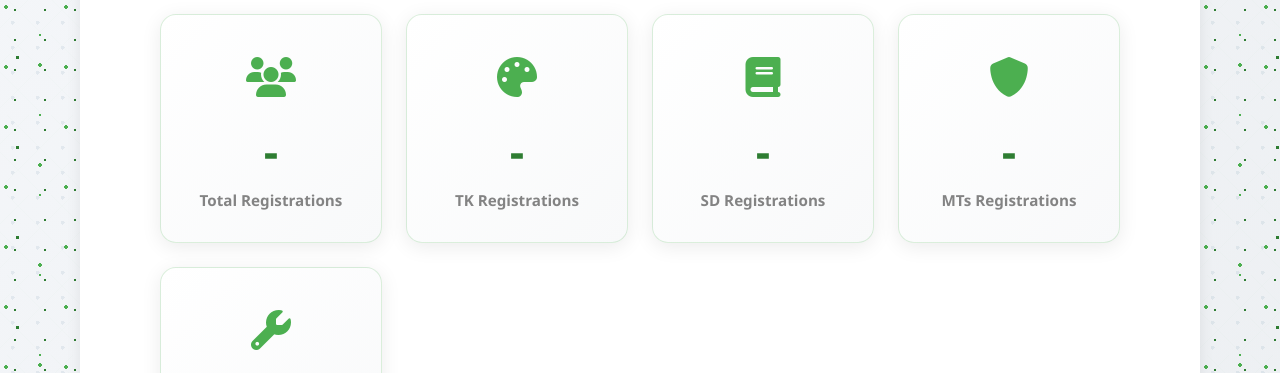
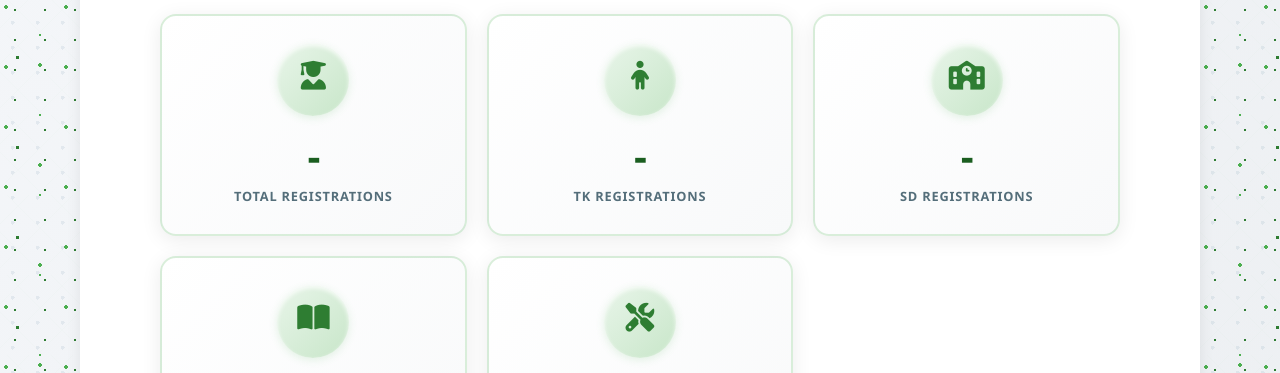
Before and after one commit to Denwibby/Project-MWCNU.github.io, a website: page pages/admin.html in a window 1280 px wide. Shown: the part 365-738 px from the top of the page. Drawn offline with nearby package versions, Linux system fonts and the light colour scheme; no server answers.

Commit message:
Perbaikan Tampilan admin

```diff
--- a/pages/admin.html
+++ b/pages/admin.html
@@ -134,49 +134,101 @@
             box-shadow: 0 4px 12px rgba(244, 67, 54, 0.3);
         }
 
+        /* ===== IMPROVED STATS GRID LAYOUT ===== */
         .stats-grid {
             display: grid;
-            grid-template-columns: repeat(auto-fit, minmax(220px, 1fr));
-            gap: 24px;
+            grid-template-columns: repeat(5, 1fr);
+            gap: 20px;
             margin-bottom: 30px;
         }
 
         .stat-card {
             background: linear-gradient(135deg, #ffffff 0%, #f8f9fa 100%);
-            border: 1px solid rgba(76, 175, 80, 0.2);
+            border: 2px solid rgba(129, 199, 132, 0.3);
             border-radius: 16px;
-            padding: 30px 25px;
+            padding: 28px 20px;
             text-align: center;
             box-shadow: 0 4px 20px rgba(0, 0, 0, 0.08);
+            transition: all 0.3s cubic-bezier(0.4, 0, 0.2, 1);
+        }
+
+        .stat-card:hover {
+            transform: translateY(-8px);
+            box-shadow: 0 12px 40px rgba(76, 175, 80, 0.25);
+            border-color: #81C784;
+        }
+
+        /* ===== ICON WRAPPER - SOFT MINT CIRCLE ===== */
+        .stat-icon-wrapper {
+            width: 72px;
+            height: 72px;
+            border-radius: 50%;
+            background: linear-gradient(135deg, #E8F5E9 0%, #C8E6C9 100%);
+            display: flex;
+            align-items: center;
+            justify-content: center;
+            margin: 0 auto 18px;
+            box-shadow: inset 0 2px 4px rgba(255, 255, 255, 0.8),
+                        0 2px 8px rgba(76, 175, 80, 0.15);
             transition: all 0.3s ease;
         }
 
-        .stat-card:hover {
-            transform: translateY(-4px);
-            box-shadow: 0 8px 30px rgba(76, 175, 80, 0.2);
-            border-color: rgba(76, 175, 80, 0.4);
+        .stat-card:hover .stat-icon-wrapper {
+            transform: scale(1.08);
+            box-shadow: inset 0 2px 4px rgba(255, 255, 255, 0.8),
+                        0 4px 12px rgba(76, 175, 80, 0.25);
         }
 
         .stat-icon {
-            font-size: 2.5rem;
-            color: #4CAF50;
-            margin-bottom: 15px;
+            font-size: 1.8rem;
+            color: #2E7D32;
             display: block;
         }
 
+        /* ===== TYPOGRAPHY - HIGH CONTRAST ===== */
         .stat-number {
-            font-size: 2.8rem;
-            font-weight: 700;
-            color: #2e7d32;
-            margin: 10px 0;
-            line-height: 1.2;
+            font-size: 2.5rem;
+            font-weight: 800;
+            color: #1B5E20;
+            margin: 12px 0 8px;
+            line-height: 1.1;
+            letter-spacing: -1px;
         }
 
         .stat-label {
-            font-size: 0.95rem;
-            color: #666;
+            font-size: 0.8rem;
             font-weight: 600;
-            opacity: 0.8;
+            color: #546E7A;
+            text-transform: uppercase;
+            letter-spacing: 0.8px;
+            opacity: 1;
+        }
+
+        /* ===== RESPONSIVE BREAKPOINTS ===== */
+        @media (max-width: 1400px) {
+            .stats-grid {
+                grid-template-columns: repeat(3, 1fr);
+            }
+        }
+
+        @media (max-width: 992px) {
+            .stats-grid {
+                grid-template-columns: repeat(2, 1fr);
+            }
+        }
+
+        @media (max-width: 576px) {
+            .stats-grid {
+                grid-template-columns: 1fr;
+            }
+
+            .stat-card {
+                padding: 24px 20px;
+            }
+
+            .stat-number {
+                font-size: 2rem;
+            }
         }
 
         .analytics-section {
@@ -749,27 +801,37 @@
                     </div>
                     <div class="stats-grid">
                         <div class="stat-card">
-                            <div class="stat-icon"><i class="fas fa-users"></i></div>
+                            <div class="stat-icon-wrapper">
+                                <div class="stat-icon"><i class="fas fa-user-graduate"></i></div>
+                            </div>
                             <div class="stat-number" id="total-registrations">0</div>
                             <div class="stat-label">Total Registrations</div>
                         </div>
                         <div class="stat-card">
-                            <div class="stat-icon"><i class="fas fa-palette"></i></div>
+                            <div class="stat-icon-wrapper">
+                                <div class="stat-icon"><i class="fas fa-child"></i></div>
+                            </div>
                             <div class="stat-number" id="tk-registrations">0</div>
                             <div class="stat-label">TK Registrations</div>
                         </div>
                         <div class="stat-card">
-                            <div class="stat-icon"><i class="fas fa-book"></i></div>
+                            <div class="stat-icon-wrapper">
+                                <div class="stat-icon"><i class="fas fa-school"></i></div>
+                            </div>
                             <div class="stat-number" id="sd-registrations">0</div>
                             <div class="stat-label">SD Registrations</div>
                         </div>
                         <div class="stat-card">
-                            <div class="stat-icon"><i class="fas fa-shield"></i></div>
+                            <div class="stat-icon-wrapper">
+                                <div class="stat-icon"><i class="fas fa-book-open"></i></div>
+                            </div>
                             <div class="stat-number" id="mts-registrations">0</div>
                             <div class="stat-label">MTs Registrations</div>
                         </div>
                         <div class="stat-card">
-                            <div class="stat-icon"><i class="fas fa-wrench"></i></div>
+                            <div class="stat-icon-wrapper">
+                                <div class="stat-icon"><i class="fas fa-tools"></i></div>
+                            </div>
                             <div class="stat-number" id="smk-registrations">0</div>
                             <div class="stat-label">SMK Registrations</div>
                         </div>
```
Also changed, not shown: UI_UPGRADE_PLAN.md (added, +102 -0 lines).
